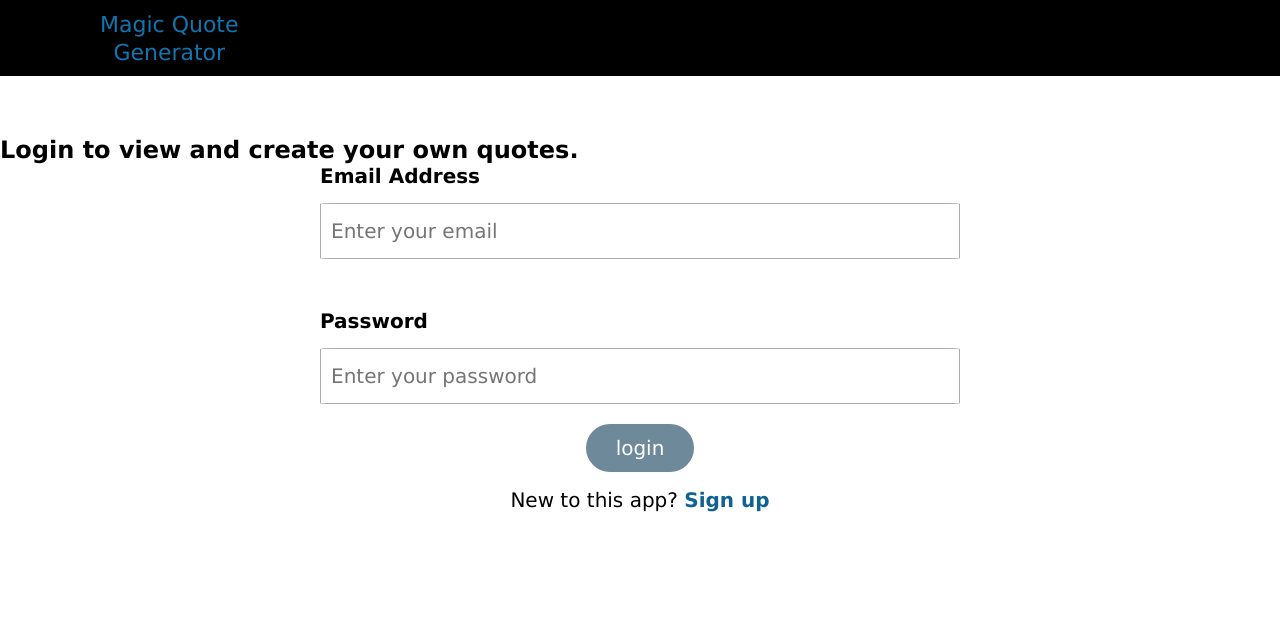
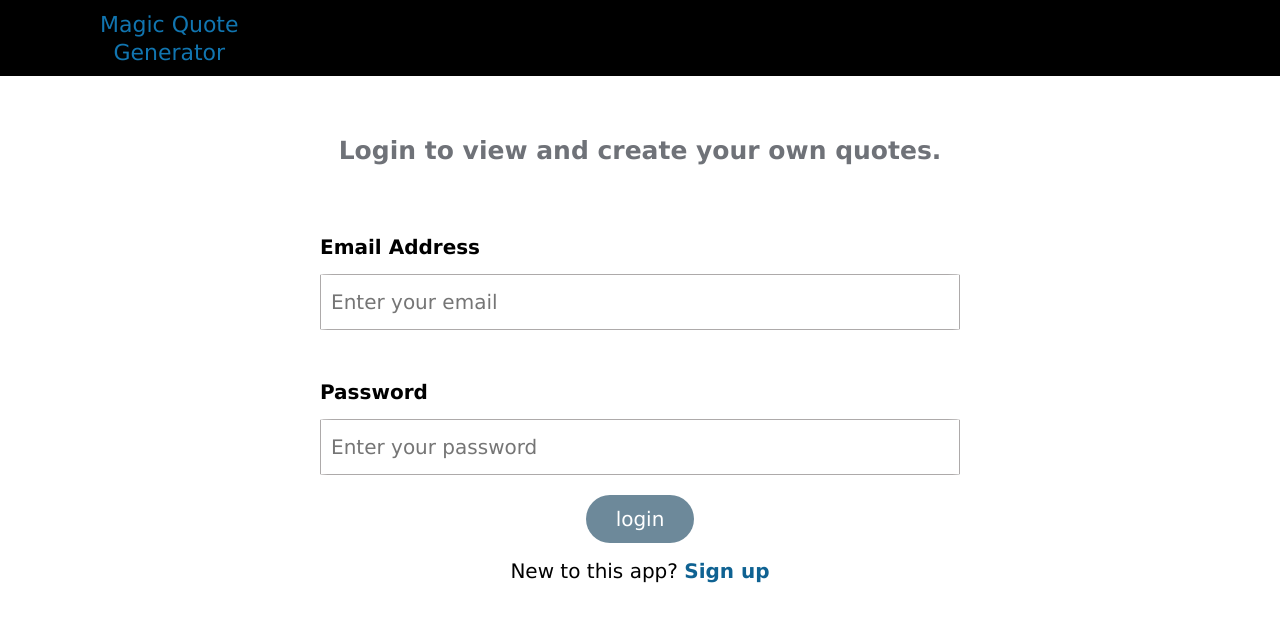
Before and after one commit to ShahriyarK/quote-generator, a React (Create React App) app: page /login in a window 1280 px wide. Shown: the top 622 px of the page. Built offline with nearby package versions, Linux system fonts and the light colour scheme.

Commit message:
Typo: Removed typo from the file

```diff
--- a/src/routes/Login/Login.css
+++ b/src/routes/Login/Login.css
@@ -5,7 +5,7 @@
 #password {
   margin-bottom: 20px;
 }
-*/ .form-wrapper h2 {
+.form-wrapper h2 {
   text-align: center;
   margin-bottom: 70px;
   font-size: 25px;
```
